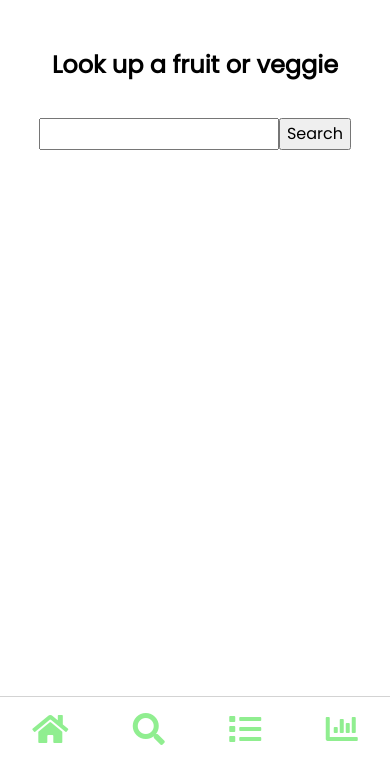
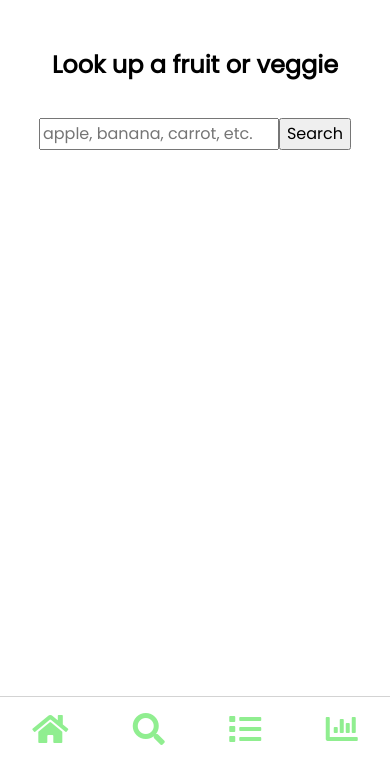
Before and after one commit to angelsleung/fruit-and-veg-goals, a website: page index.html in a window 390 px wide. Shown: the part 83-844 px from the top of the page. Drawn offline with Linux system fonts and the light colour scheme.

Commit message:
Ensured that the form looks nice on both mobile-sized and desktop-sized screens. #2

```diff
--- a/css/styles.css
+++ b/css/styles.css
@@ -54,9 +54,9 @@ body {
 
 .search-bar {
   width: 15rem;
-  height: 2rem;
 }
 
+.search-bar,
 .search-button {
   font-size: 1em;
   height: 2rem;
--- a/index.html
+++ b/index.html
@@ -58,7 +58,7 @@
         <h2 class="page-title">Look up a fruit or veggie</h2>
         <div class="center row">
           <div class="results">
-            <input type="text" class="search-bar">
+            <input type="text" class="search-bar" placeholder="apple, banana, carrot, etc.">
             <div class="result hidden">
               <div class="img-div">
                 <img class="img-result" alt="result image">
```
